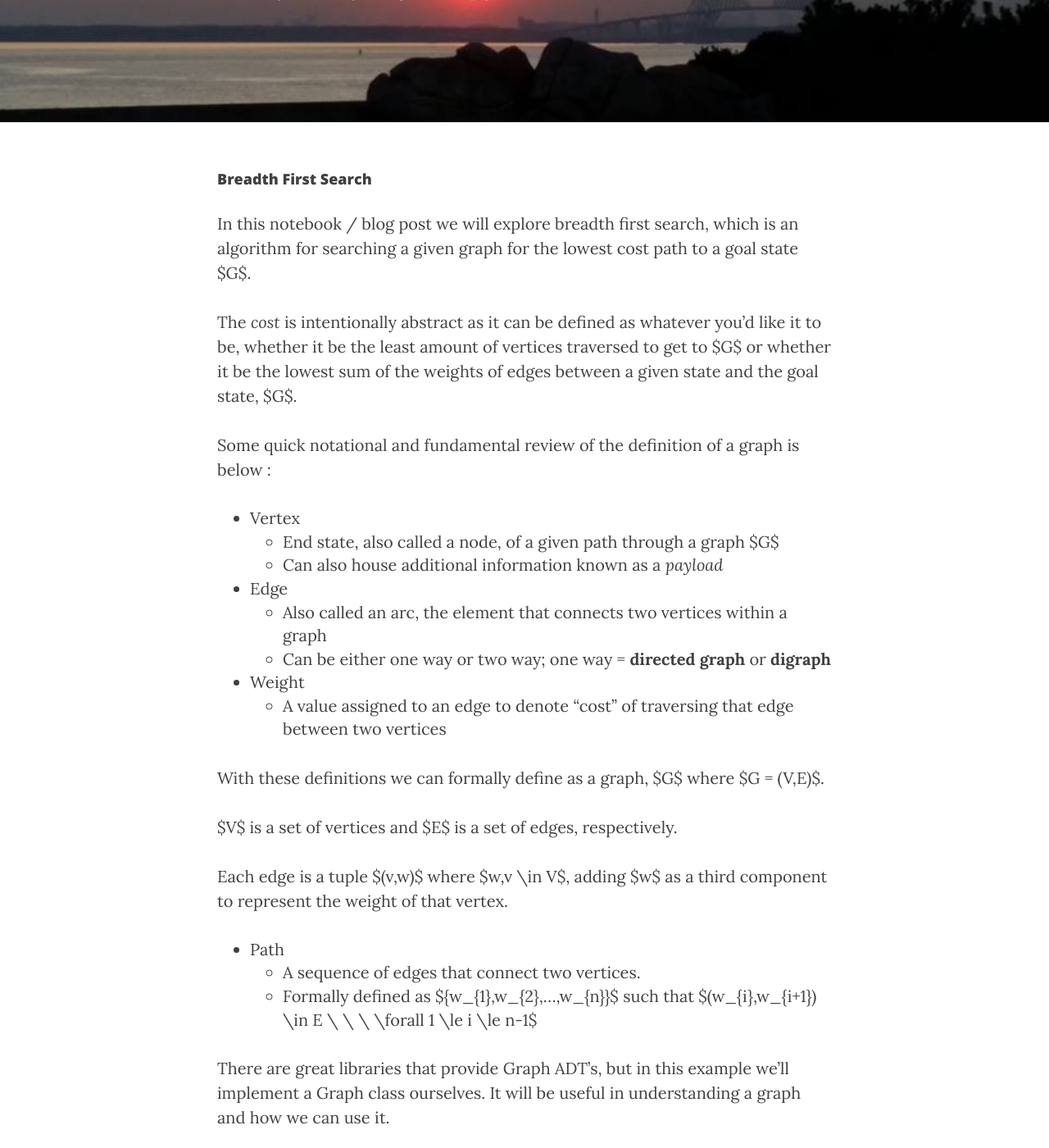
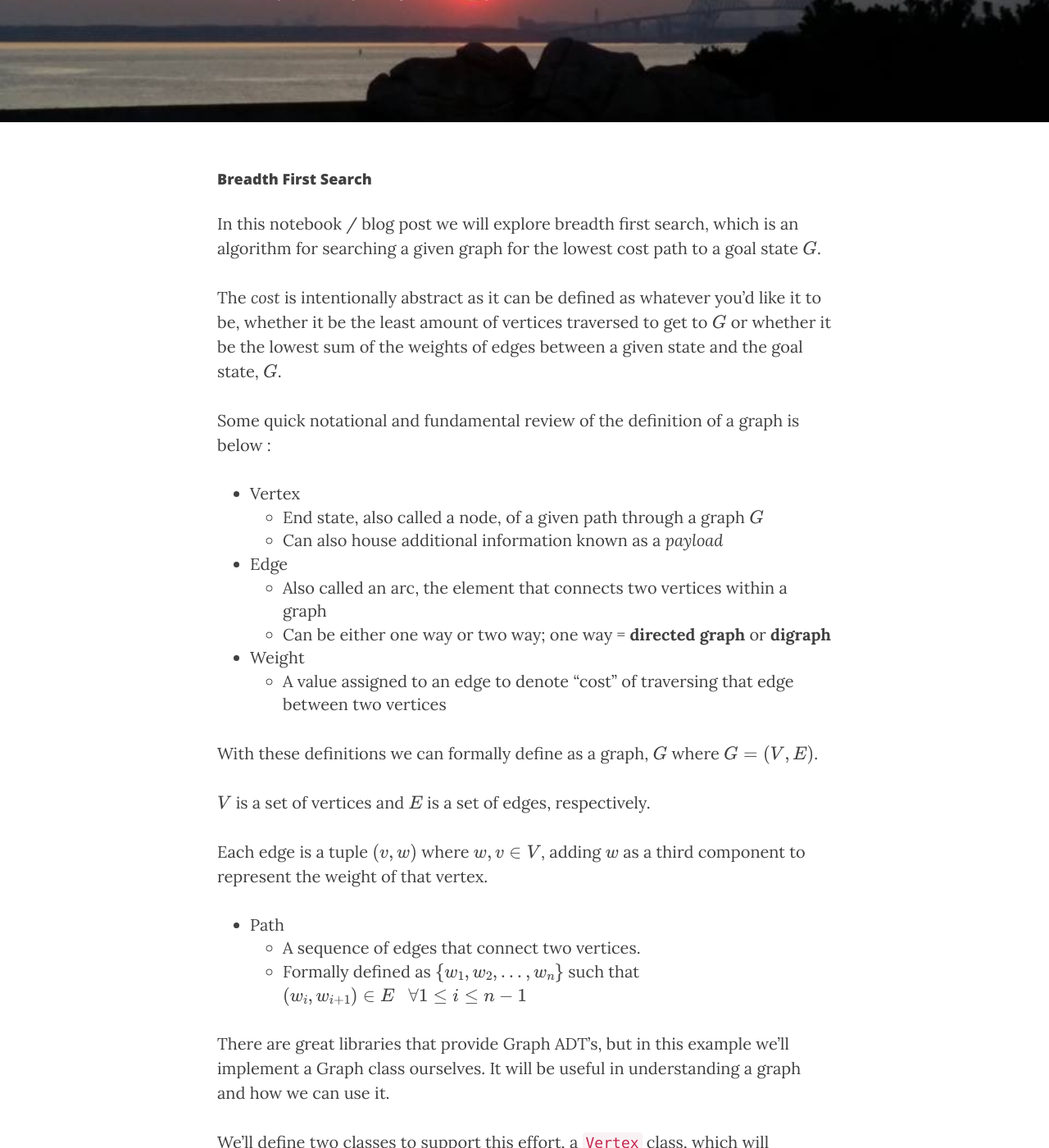
Before and after one commit to edhenry/edhenry.github.io, a Jekyll site: the page built from _posts/2016-01-06-Breadth-First-Search.md, in a window 1280 px wide and 1400 px high, scrolled down 264 px. Shown: the whole window at 82% size. Built offline with Jekyll 4.4.1, drawn with Linux system fonts in a browser that asks for light colours; nearby versions of some CDN libraries; our own code applies the rules of GitHub Pages for plain Markdown files; formulas are drawn with MathJax 3; some of the changed text lies outside the part shown.

````diff
--- a/_posts/2016-01-06-Breadth-First-Search.md
+++ b/_posts/2016-01-06-Breadth-First-Search.md
@@ -1,14 +1,14 @@
 
 #### Breadth First Search
 
-In this notebook / blog post we will explore breadth first search, which is an algorithm for searching a given graph for the lowest cost path to a goal state $G$.
+In this notebook / blog post we will explore breadth first search, which is an algorithm for searching a given graph for the lowest cost path to a goal state $$G$$.
 
-The _cost_ is intentionally abstract as it can be defined as whatever you'd like it to be, whether it be the least amount of vertices traversed to get to $G$ or whether it be the lowest sum of the weights of edges between a given state and the goal state, $G$.
+The _cost_ is intentionally abstract as it can be defined as whatever you'd like it to be, whether it be the least amount of vertices traversed to get to $$G$$ or whether it be the lowest sum of the weights of edges between a given state and the goal state, $$G$$.
 
 Some quick notational and fundamental review of the definition of a graph is below :
 
 * Vertex
-    * End state, also called a node, of a given path through a graph $G$
+    * End state, also called a node, of a given path through a graph $$G$$
     * Can also house additional information known as a _payload_
 
 * Edge
@@ -18,15 +18,15 @@ Some quick notational and fundamental review of the definition of a graph is bel
 * Weight
     * A value assigned to an edge to denote "cost" of traversing that edge between two vertices
 
-With these definitions we can formally define as a graph, $G$ where $G = (V,E)$.
+With these definitions we can formally define as a graph, $$G$$ where $$G = (V,E)$$.
 
-$V$ is a set of vertices and $E$ is a set of edges, respectively.
+$$V$$ is a set of vertices and $$E$$ is a set of edges, respectively.
 
-Each edge is a tuple $(v,w)$ where $w,v \in V$, adding $w$ as a third component to represent the weight of that vertex.
+Each edge is a tuple $$(v,w)$$ where $$w,v \in V$$, adding $$w$$ as a third component to represent the weight of that vertex.
 
 * Path
     * A sequence of edges that connect two vertices.
-    * Formally defined as $\{w_{1},w_{2},...,w_{n}\}$ such that $(w_{i},w_{i+1}) \in E \ \ \ \forall 1 \le i \le n-1$
+    * Formally defined as $$\{w_{1},w_{2},...,w_{n}\}$$ such that $$(w_{i},w_{i+1}) \in E \ \ \ \forall 1 \le i \le n-1$$
 
 There are great libraries that provide Graph ADT's, but in this example we'll implement a Graph class ourselves. It will be useful in understanding a graph and how we can use it.
 
@@ -220,10 +220,10 @@ networkx_graph.add_edges_from(edges)
 nx.draw_networkx(networkx_graph)
 ```
 
-![png](output_10_1.png)
+![png](/img/output_10_1.png)
 
 
-But the library also has the added ability to generate random graphs for us. In this case, the `dense_gnm_random_graph()` will generate a random graph of $G_{n,m}$ where $n$ is the node count and $m$ are the number of edges randomly distributed throughout the graph.
+But the library also has the added ability to generate random graphs for us. In this case, the `dense_gnm_random_graph()` will generate a random graph of $$G_{n,m}$$ where $$n$$ is the node count and $$m$$ are the number of edges randomly distributed throughout the graph.
 
 
 ```python
@@ -233,7 +233,7 @@ nx.draw_networkx(networkx_graph_1)
 ```
 
 
-![png](output_12_0.png)
+![png](/img/output_12_0.png)
 
 
 The networkx library tends to return iterators for each object within the graph context, such as the graph iteself, or the nodes within a graph or the neighbors of a particular node within the graph. This is useful because traversal algorithms such as breadth first search tend to operator in an iterative manner.
````
